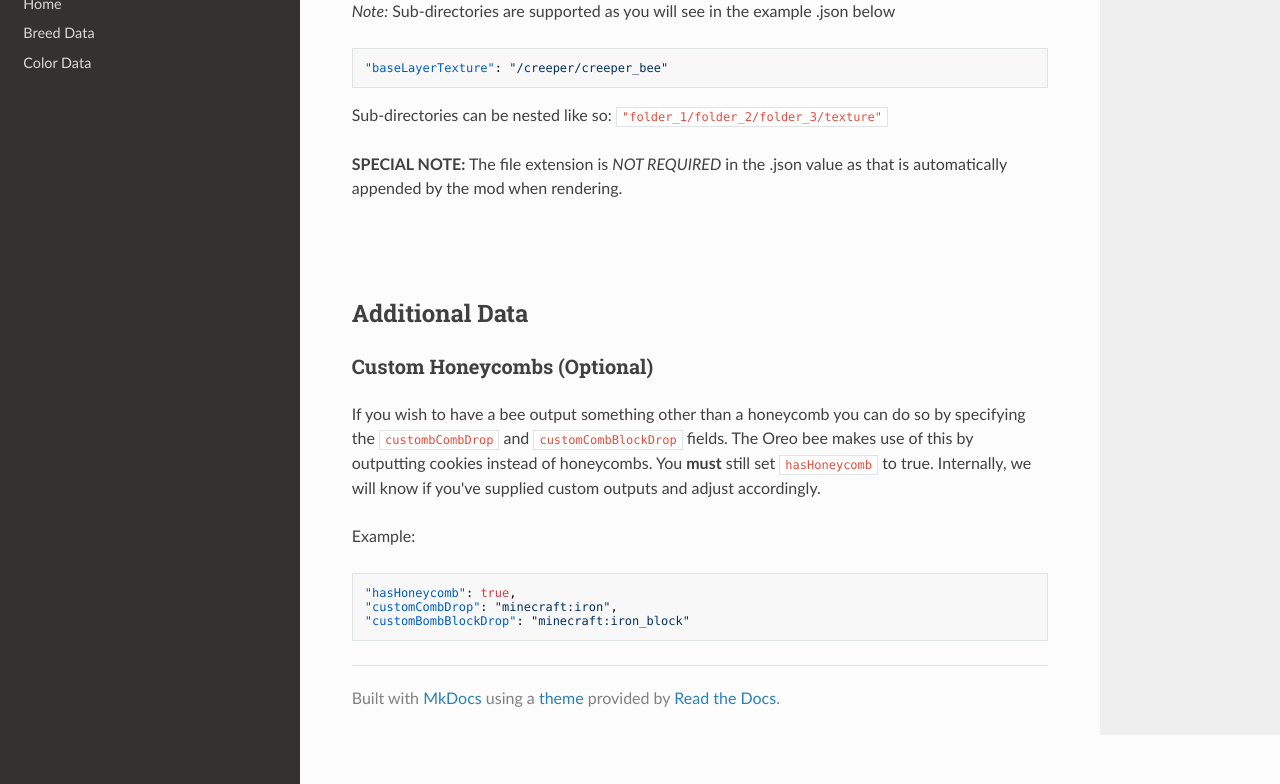
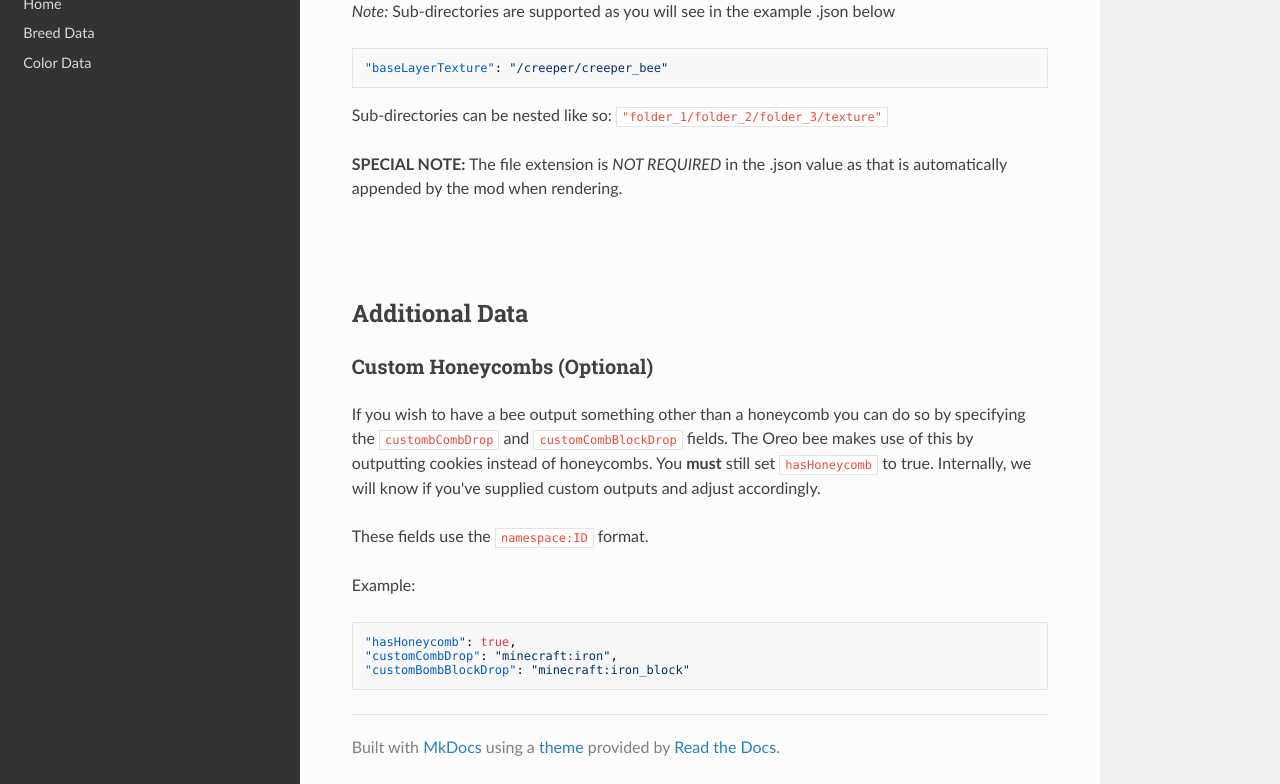
Before and after one commit to Team-Resourceful/ResourcefulBeesDocs, an MkDocs documentation site: the page built from docs/bee_data/custom_bee_data.md, in a window 1280 px wide and 900 px high, scrolled down 2837 px, cut to the strip 116-900 px from the top of the window. Built offline with MkDocs 1.6.1, drawn with Linux system fonts in a browser that asks for light colours; nearby versions of some CDN libraries; part of the change alters nothing that is shown.

Commit message:
docs/bee_data/custom_bee_data.md updated from https://stackedit.io/

````diff
--- a/docs/bee_data/custom_bee_data.md
+++ b/docs/bee_data/custom_bee_data.md
@@ -98,6 +98,8 @@ Sub-directories can be nested like so: `"folder_1/folder_2/folder_3/texture"`
 
 If you wish to have a bee output something other than a honeycomb you can do so by specifying the `custombCombDrop` and `customCombBlockDrop` fields. The Oreo bee makes use of this by outputting cookies instead of honeycombs. You **must** still set `hasHoneycomb` to true. Internally, we will know if you've supplied custom outputs and adjust accordingly.
 
+These fields use the `namespace:ID` format.
+
 Example:
 
 ```json
@@ -106,5 +108,5 @@ Example:
 "customBombBlockDrop": "minecraft:iron_block"
 ```
 <!--stackedit_data:
-eyJoaXN0b3J5IjpbMjk2NjQ4MTY5LC0yMDg4NzQ2NjEyXX0=
+eyJoaXN0b3J5IjpbLTg1NjIyMjQ0MiwtMjA4ODc0NjYxMl19
 -->
````
